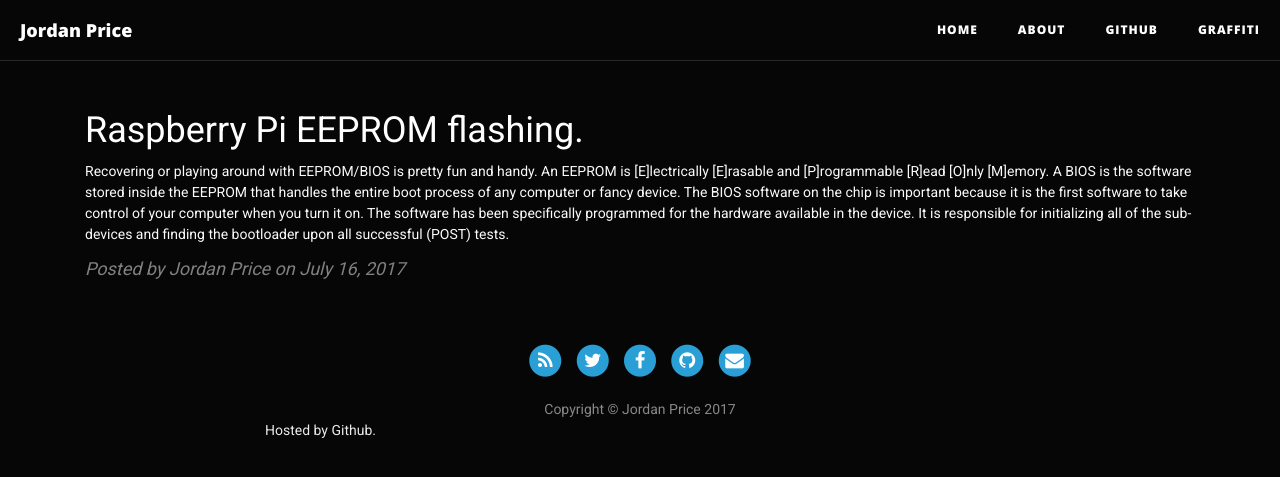
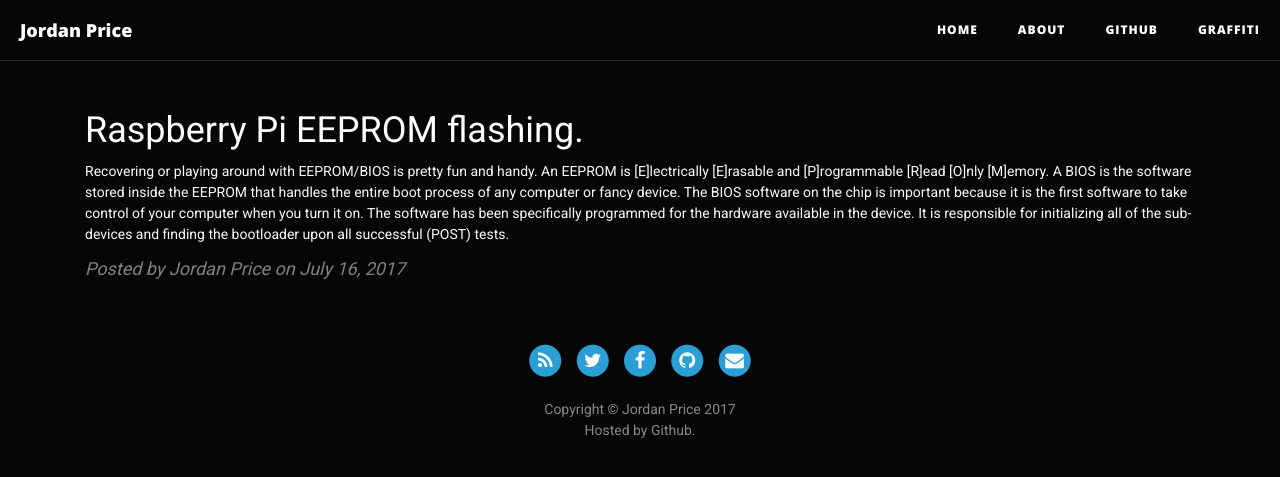
Before and after one commit to thejordanprice/thejordanprice.github.io, a Jekyll site: the page built from index.html, in a window 1280 px wide. Shown: the top 477 px of the page. Built offline with Jekyll 4.4.1, drawn with Linux system fonts in a browser that asks for light colours; nearby versions of some CDN libraries; the list of posts is cut into pages by our own code.

Commit message:
modified:   _includes/footer.html

```diff
--- a/_includes/footer.html
+++ b/_includes/footer.html
@@ -42,7 +42,7 @@
                 </ul>
                 <br />
                 <p class="copyright text-muted">Copyright &copy; {{ site.copyright_name }} {{ site.time | date: '%Y' }}</p>
-                <p>Hosted by Github.</p>
+                <p class="copyright text-muted">Hosted by Github.</p>
             </div>
         </div>
     </div>
```
